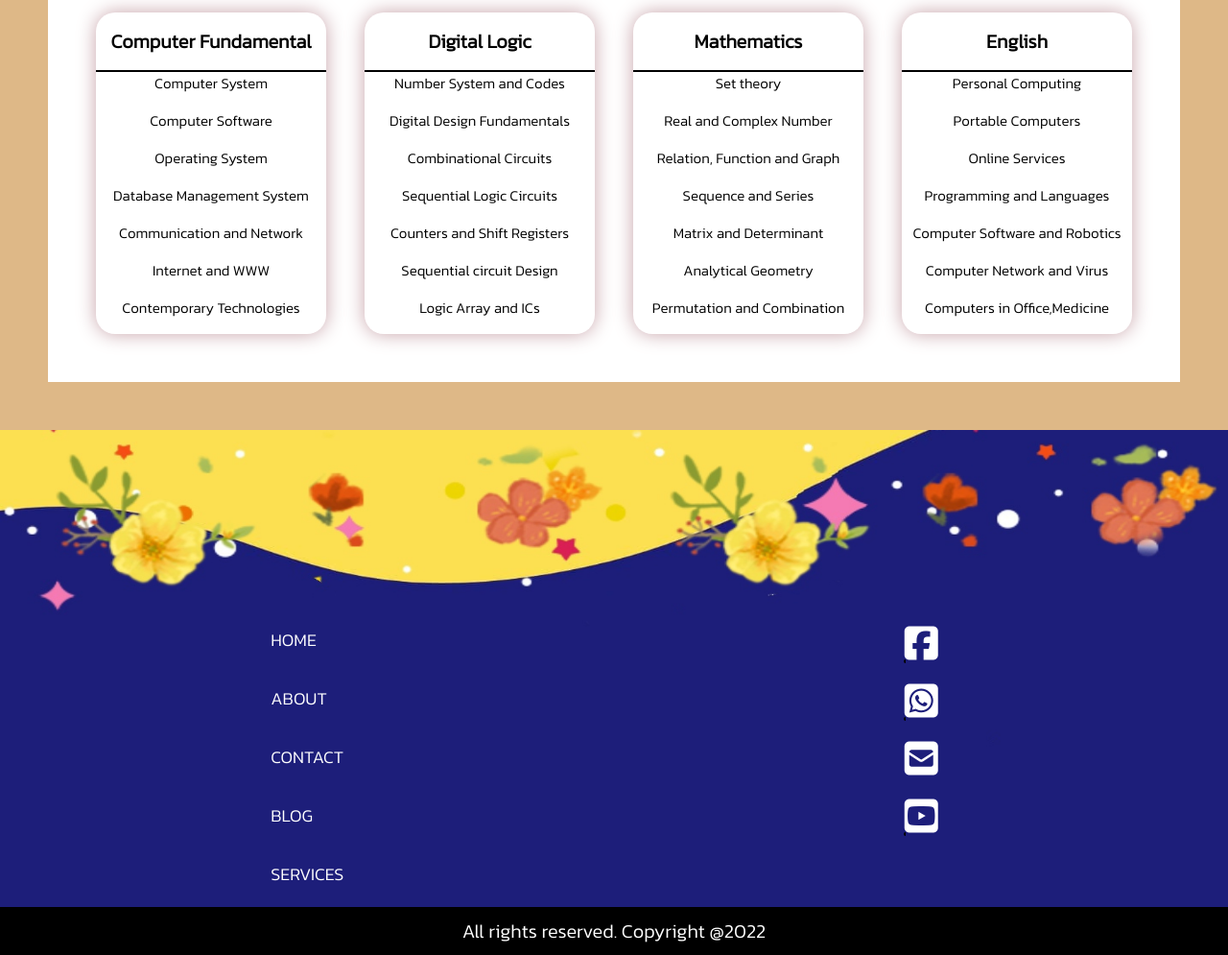
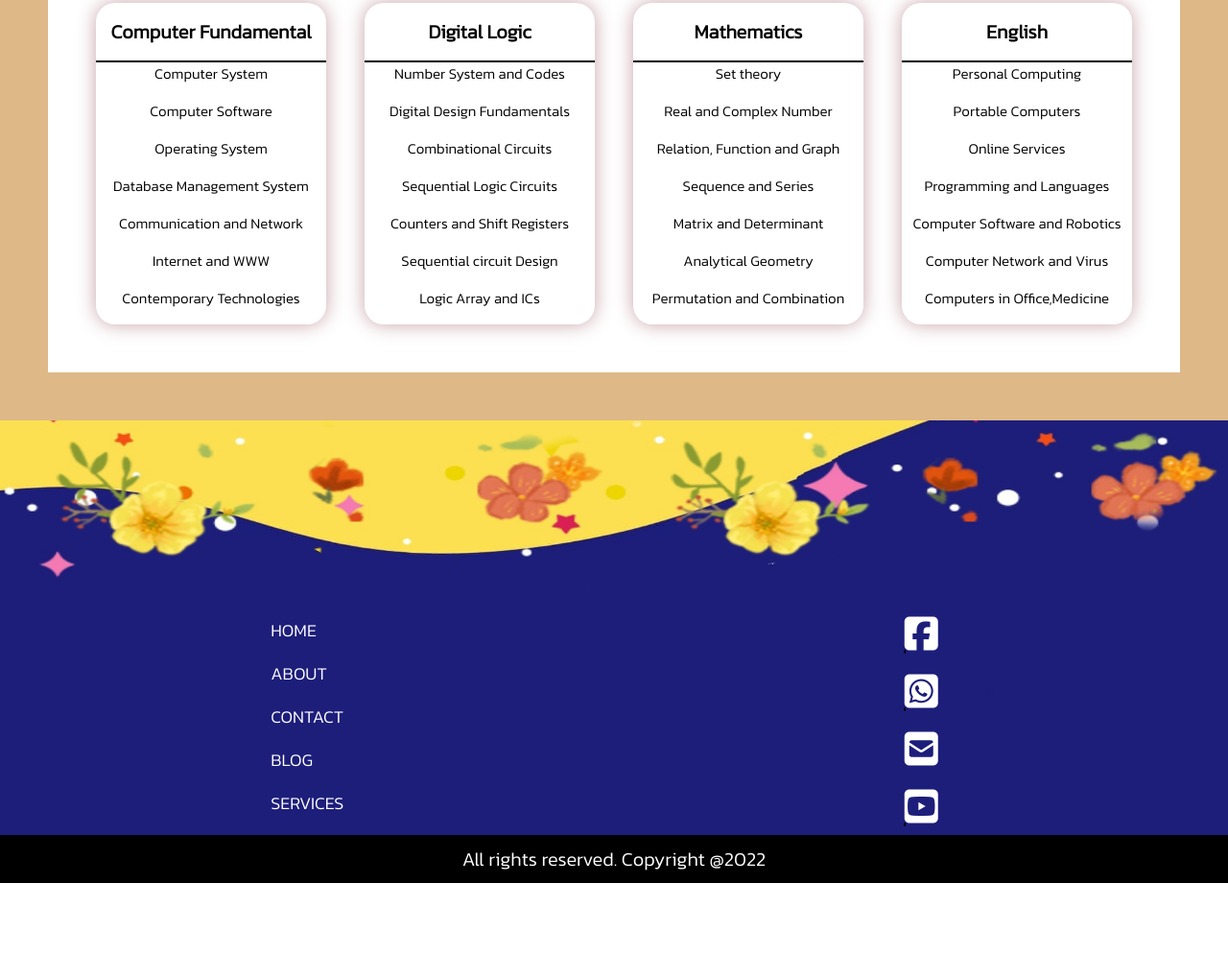
Before and after one commit to imppage/notes, a plain HTML site: page services.html in a window 1280 px wide. Shown: the part 1712-2707 px from the top of the page at 96% size. After the commit the page ends 2632 px from the top, so only its background shows below. Drawn offline with Linux system fonts and the light colour scheme; a web font is replaced by a local one.

Commit message:
Tried to make the footer of service page nicer

```diff
--- a/index.css
+++ b/index.css
@@ -286,7 +286,6 @@ li {
 
 .footer {
     background-image: url("footer-background5.jpg");
-    /* height: 80%; */
     background-repeat: no-repeat;
     background-size: 100vw 100%;
     font-size: 3rem;
@@ -414,7 +413,6 @@ li {
     }
 
     .footer {
-        /* height: 70%; */
         padding-top: 18%;
     }
 
--- a/services.css
+++ b/services.css
@@ -15,7 +15,7 @@
     background-repeat: no-repeat;
     background-size: cover;
     text-align: center;
-    padding-top: 2rem;
+    padding-top: 1rem;
     font-family: 'Kanit', sans-serif;
 }
 
@@ -60,6 +60,9 @@
     padding: 0 2rem;
     margin: 4rem auto;
 }
+.footer-menu-without-bottom-padding{
+    padding: 0rem;
+}
 
 
 /* ----------------------media query for small screen--------------------- */
@@ -69,10 +72,9 @@
 
     /* ---------------------image and service text----------------------------- */
     .service-text{
-        height: 80vh;
+        height: 75vh;
         background: url(services1.jpg);
         background-position: center;
-        /* background-attachment:fixed; */
     }
 
     /* -----------------asking others to upload their notes-------------- */
@@ -85,4 +87,5 @@
     .picture{
         width: 100vw;
     }
+
 }
--- a/services.html
+++ b/services.html
@@ -82,7 +82,7 @@
 
     <!-- ---------------------Text of service page---------------------------------- -->
     <section class="service-text">
-        <p>We are only having the subject notes right now as our services but very soon we will also be uploading<br>our
+        <p>We are only having the subject notes right now as our services but very soon we will also be uploading <br>our
             You Tube videos that will give you clear understanding on the available notes.<br> Hope you all will enjoy
             it.</p>
     </section>
@@ -170,11 +170,11 @@
     <footer class="footer">
         <div class="menus">
             <ul>
-                <li><a href="index.html">HOME</a></li>
-                <li><a href="about.html">ABOUT</a></li>
-                <li><a href="contact1.html">CONTACT</a></li>
-                <li><a href="blog.html">BLOG</a></li>
-                <li><a href="services.html">SERVICES</a></li>
+                <li class="footer-menu-without-bottom-padding"><a href="index.html">HOME</a></li>
+                <li class="footer-menu-without-bottom-padding"><a href="about.html">ABOUT</a></li>
+                <li class="footer-menu-without-bottom-padding"><a href="contact1.html">CONTACT</a></li>
+                <li class="footer-menu-without-bottom-padding"><a href="blog.html">BLOG</a></li>
+                <li class="footer-menu-without-bottom-padding"><a href="services.html">SERVICES</a></li>
             </ul>
         </div>
         <div class="icon">
```
